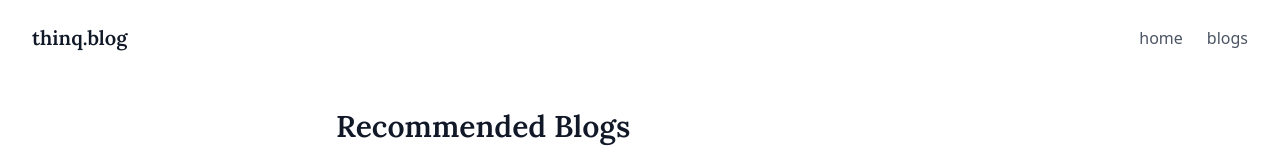
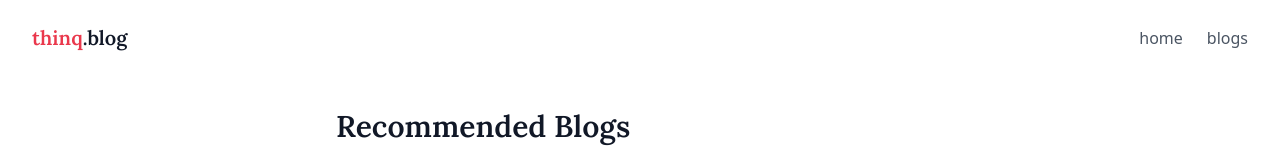
Before and after one commit to satishpatchipulusu/thinq, a React (Vite) app: page /blogs in a window 1280 px wide. Shown: the top 160 px of the page. Built offline with nearby package versions, Linux system fonts and the light colour scheme.

Commit message:
Refactor: Update navbar styling
Update the navbar to match the design in the screenshot, and change the color of "thinq" to red.

```diff
--- a/src/components/Navbar.tsx
+++ b/src/components/Navbar.tsx
@@ -5,7 +5,7 @@ const Navbar = () => {
   return (
     <nav className="flex justify-between items-center py-6 px-8 w-full">
       <Link to="/" className="font-lora text-xl font-semibold text-gray-900">
-        thinq.blog
+        <span className="text-[#ea384c]">thinq</span>.blog
       </Link>
       <div className="flex gap-6">
         <Link to="/" className="text-gray-600 hover:text-gray-900 transition-colors">
```
